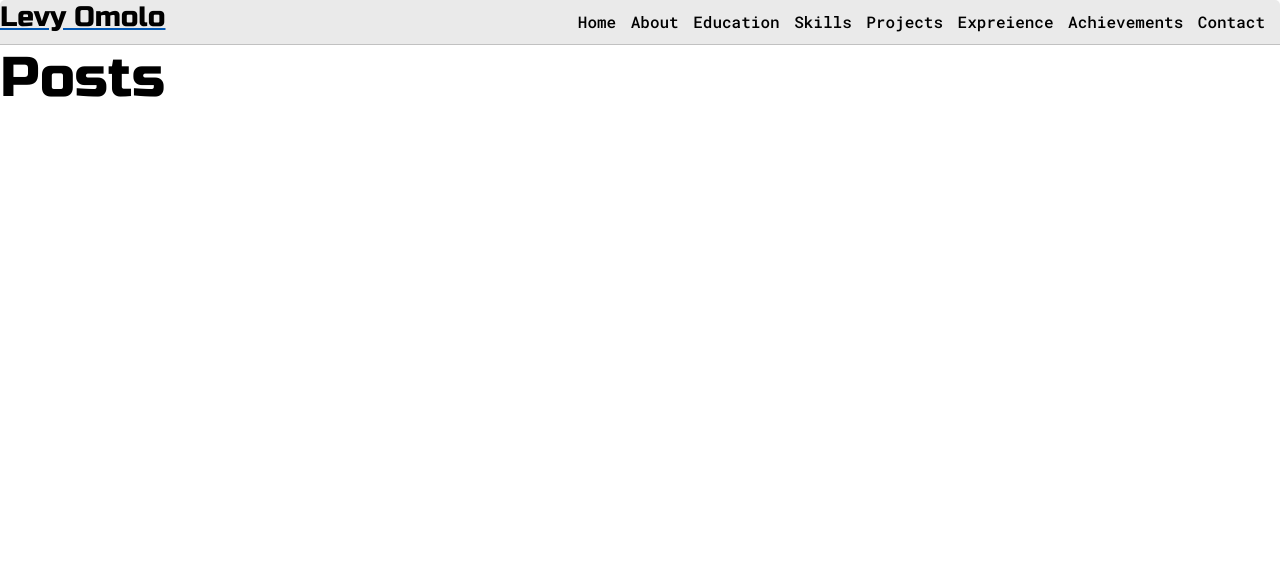
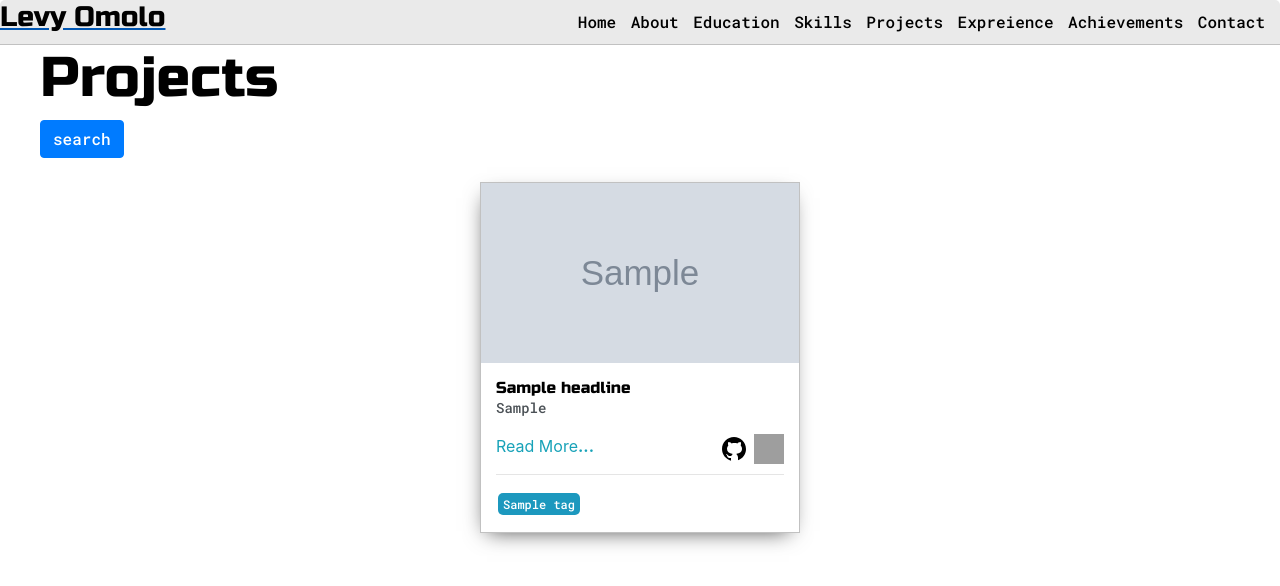
Before and after one commit to omololevy/portfolio, a Django app: template cotechfolio/base/templates/base/posts.html in a window 1280 px wide. Shown: the top 586 px of the page. Run offline with Django 4.2, Linux system fonts and the light colour scheme; the template is opened without the code that fills it: most values are stand-ins (such as "Sample title", 1, 10 or a date in 2020); grey boxes marked "Sample" are stand-in pictures; some libraries are stand-ins or nearby versions; grey boxes are pictures that could not be loaded.

Commit message:
Create the template for displaying the projects already working and posted

```diff
--- a/cotechfolio/base/templates/base/posts.html
+++ b/cotechfolio/base/templates/base/posts.html
@@ -1,6 +1,119 @@
 {% extends 'base/main.html' %}
+{% load static %}
+{% load crispy_forms_tags %}
+{% block content %}
 
-{% block content %}
-<h1>Posts</h1>
+
+<style type="text/css">
+	#div_id_tags,
+	#id_tags {
+		overflow-y: scroll;
+		max-height: 100px;
+		border-radius: 5px;
+		padding: 5px;
+		border: 1px solid #888;
+	}
+</style>
+
+<div class="main-container">
+	<h1>Projects</h1>
+	{% if request.user.is_staff %}
+	<a class="btn btn-warning" href="{% url 'create_post' %}">Create Post</a>
+	{% endif %}
+	<form id="searchForm" method="GET">
+		{{myFilter.form|crispy}}
+
+		<input class="btn btn-primary" type="submit" value="search">
+	</form>
+	<br>
+	<div class="post-wrapper">
+
+		{% for post in posts %}
+		<div>
+			<div class="post">
+				<a href="{{ post.livesite }} "><img class="thumbnail" src="{{post.thumbnail.url}}"></a>
+				<div class="post-preview">
+					<h6 class="post-title">{{post.headline}}</h6>
+					<p class="post-intro">{{post.sub_headline}}</p>
+					<a href="{% url 'post' post.slug %}">Read More<b>...</b></a>
+					<a href="{{ post.livesite }} " style="float: right; margin-left: 5px;"><img
+							src="https://img.icons8.com/color/48/000000/domain.png" alt="" height="30px"
+							width="30px" /></a>
+					<a href="{{ post.GitHub }} " style="float: right;"><img src="/static/images/github.svg" alt=""
+							height="30px" width="30px"></a>
+
+
+					{% if request.user.is_staff %}
+					| <a href="{% url 'update_post' post.slug %}">Edit</a>
+					| <a href="{% url 'delete_post' post.slug %}">Delete</a>
+					{% endif %}
+					<hr>
+					{% for tag in post.tags.all %}
+					<span class="tag">{{tag}}</span>
+					{% endfor %}
+				</div>
+			</div>
+		</div>
+		{% empty %}
+		<h3>No posts found...</h3>
+		{% endfor %}
+	</div>
+
+	<div class="row">
+
+		{% if posts.has_other_pages %}
+
+		<ul class="pagination">
+
+			{% if posts.has_previous %}
+			<li class="page-item"><a data-page="{{posts.previous_page_number}}"
+					href="?page={{posts.previous_page_number}}" class="page-link">&laquo</a></li>
+
+			<li class="page-item"><a data-page="1" href="?page=1" class="page-link">First</a></li>
+			{% endif %}
+
+
+			{% for i in posts.paginator.page_range %}
+			{% if posts.number == i %}
+			<li class="page-item"><a class="active page-link">{{i}}</a></li>
+			{% else %}
+			<li class="page-item"><a data-page="{{i}}" href="?page={{i}}" class="page-link">{{i}}</a></li>
+			{% endif %}
+
+			{% endfor %}
+
+
+			{% if posts.has_next %}
+			<li class="page-item"><a data-page="{{posts.paginator.num_pages}}"
+					href="?page={{posts.paginator.num_pages}}" class="page-link">Last</a></li>
+
+			<li class="page-item"><a data-page="{{posts.next_page_number}}" href="?page={{posts.next_page_number}}"
+					class="page-link">&raquo</a></li>
+			{% endif %}
+		</ul>
+
+		{% endif %}
+	</div>
+</div>
+
+
+
+
+<script type="text/javascript">
+	let searchForm = document.getElementById('searchForm')
+	let pageLinks = document.getElementsByClassName('page-link')
+
+	for (var i = 0; pageLinks.length > i; i++) {
+
+		pageLinks[i].addEventListener('click', function (e) {
+			e.preventDefault()
+			let page = this.dataset.page
+			console.log('Page:', page)
+			searchForm.innerHTML += `<input value="${page}" name="page" hidden >`
+			searchForm.submit()
+		})
+
+	}
+</script>
 
 {% endblock content %}
```
